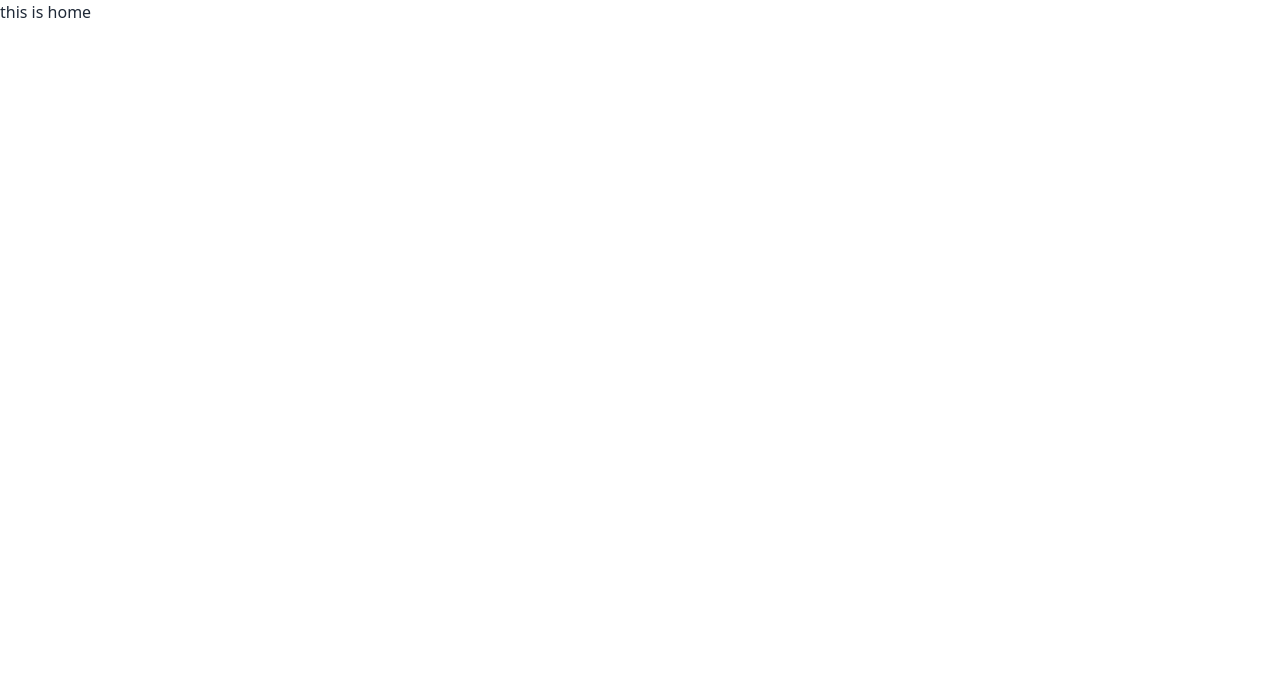
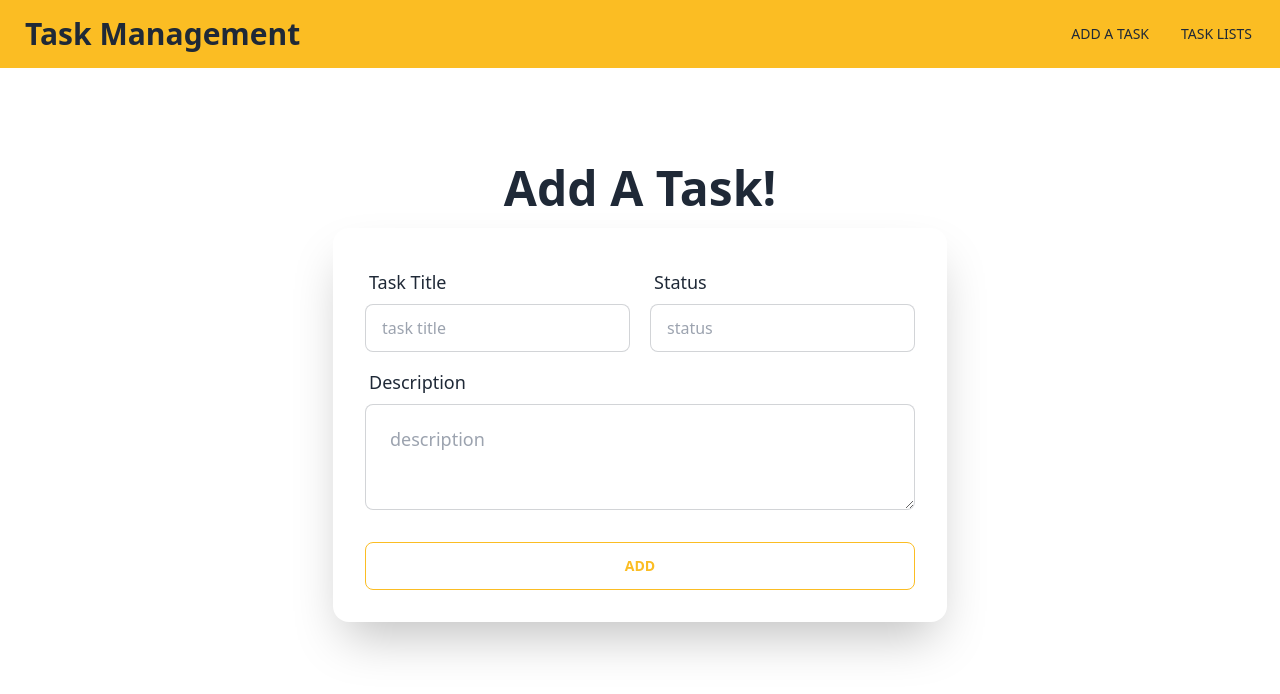
Before and after one commit to dev-maruful/task-management-application-client, a React (Vite) app: page / in a window 1280 px wide. Shown: the top 694 px of the page. Built offline with nearby package versions, Linux system fonts and the light colour scheme.

Commit message:
form added for add a task

```diff
--- a/index.html
+++ b/index.html
@@ -1,13 +1,16 @@
 <!DOCTYPE html>
 <html lang="en">
+
 <head>
   <meta charset="UTF-8" />
   <link rel="icon" type="image/svg+xml" href="/vite.svg" />
   <meta name="viewport" content="width=device-width, initial-scale=1.0" />
-    <title>Vite + React</title>
+  <title>Task Management Application</title>
 </head>
+
 <body>
   <div id="root"></div>
   <script type="module" src="/src/main.jsx"></script>
 </body>
+
 </html>
--- /dev/null
+++ b/src/components/AddATaskForm.jsx
@@ -0,0 +1,58 @@
+import React from "react";
+
+const AddATaskForm = () => {
+  return (
+    <div className="hero mt-10">
+      <div className="hero-content flex-col">
+        <div className="text-center lg:text-left">
+          <h1 className="text-5xl font-bold">Add A Task!</h1>
+        </div>
+        <div className="card flex-shrink-0 w-full shadow-2xl bg-base-100">
+          <div className="card-body">
+            <div className="flex gap-5">
+              {" "}
+              <div className="form-control">
+                <label className="label">
+                  <span className="label-text text-lg font-medium">
+                    Task Title
+                  </span>
+                </label>
+                <input
+                  type="text"
+                  placeholder="task title"
+                  className="input input-bordered"
+                />
+              </div>
+              <div className="form-control">
+                <label className="label">
+                  <span className="label-text text-lg font-medium">Status</span>
+                </label>
+                <input
+                  type="text"
+                  placeholder="status"
+                  className="input input-bordered"
+                />
+              </div>
+            </div>
+            <div className="form-control">
+              <label className="label">
+                <span className="label-text text-lg font-medium">
+                  Description
+                </span>
+              </label>
+              <textarea
+                placeholder="description"
+                className="textarea textarea-bordered textarea-lg w-full"
+              ></textarea>
+            </div>
+            <div className="form-control mt-6">
+              <button className="btn btn-warning btn-outline">Add</button>
+            </div>
+          </div>
+        </div>
+      </div>
+    </div>
+  );
+};
+
+export default AddATaskForm;
--- a/src/layouts/Root.jsx
+++ b/src/layouts/Root.jsx
@@ -6,7 +6,9 @@ const Root = () => {
   return (
     <div>
       <Navbar></Navbar>
-      <Outlet></Outlet>
+      <div className="max-w-7xl mx-auto pt-10">
+        <Outlet></Outlet>
+      </div>
     </div>
   );
 };
--- a/src/pages/Home.jsx
+++ b/src/pages/Home.jsx
@@ -1,7 +1,12 @@
 import React from "react";
+import AddATaskForm from "../components/AddATaskForm";
 
 const Home = () => {
-  return <div>this is home</div>;
+  return (
+    <div>
+      <AddATaskForm></AddATaskForm>
+    </div>
+  );
 };
 
 export default Home;
--- /dev/null
+++ b/src/pages/TaskLists.jsx
@@ -0,0 +1,7 @@
+import React from "react";
+
+const TaskLists = () => {
+  return <div>all task are here</div>;
+};
+
+export default TaskLists;
--- a/src/routes/Routes.jsx
+++ b/src/routes/Routes.jsx
@@ -1,6 +1,7 @@
 import { createBrowserRouter } from "react-router-dom";
 import Root from "../layouts/Root";
 import Home from "../pages/Home";
+import TaskLists from "../pages/TaskLists";
 
 const router = createBrowserRouter([
   {
@@ -11,6 +12,10 @@ const router = createBrowserRouter([
         path: "/",
         element: <Home></Home>,
       },
+      {
+        path: "tasklists",
+        element: <TaskLists></TaskLists>,
+      },
     ],
   },
 ]);
--- a/src/shared/Navbar.jsx
+++ b/src/shared/Navbar.jsx
@@ -1,7 +1,58 @@
 import React from "react";
+import { Link } from "react-router-dom";
 
 const Navbar = () => {
-  return <div></div>;
+  const navItems = (
+    <>
+      <li>
+        <Link to="/">Add a task</Link>
+      </li>
+      <li>
+        <Link to="/tasklists">task lists</Link>
+      </li>
+    </>
+  );
+
+  return (
+    <div className="navbar bg-warning">
+      <div className="navbar-start">
+        <div className="dropdown">
+          <label tabIndex={0} className="btn btn-ghost lg:hidden">
+            <svg
+              xmlns="http://www.w3.org/2000/svg"
+              className="h-5 w-5"
+              fill="none"
+              viewBox="0 0 24 24"
+              stroke="currentColor"
+            >
+              <path
+                strokeLinecap="round"
+                strokeLinejoin="round"
+                strokeWidth="2"
+                d="M4 6h16M4 12h8m-8 6h16"
+              />
+            </svg>
+          </label>
+          <ul
+            tabIndex={0}
+            className="menu menu-sm dropdown-content mt-3 p-2 shadow bg-base-100 rounded-box w-52 uppercase"
+          >
+            {navItems}
+          </ul>
+        </div>
+        <Link to="/">
+          <a className="btn btn-ghost normal-case text-3xl font-bold">
+            Task Management
+          </a>
+        </Link>
+      </div>
+      <div className="navbar-end hidden lg:flex">
+        <ul className="menu menu-horizontal px-1 uppercase font-medium">
+          {navItems}
+        </ul>
+      </div>
+    </div>
+  );
 };
 
 export default Navbar;
```
Lines whose indentation alone changed are shown as unchanged.
